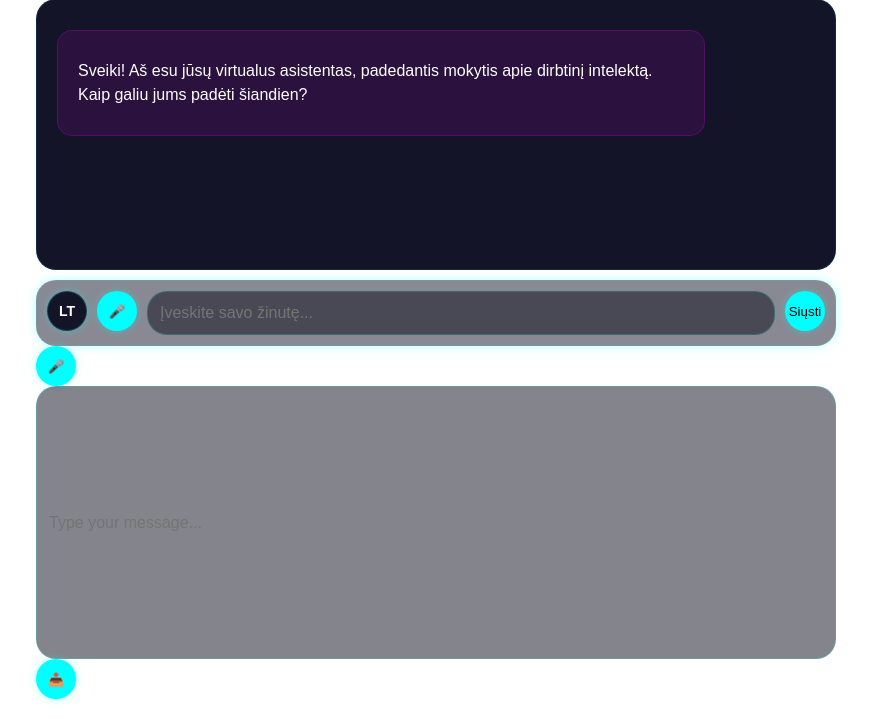
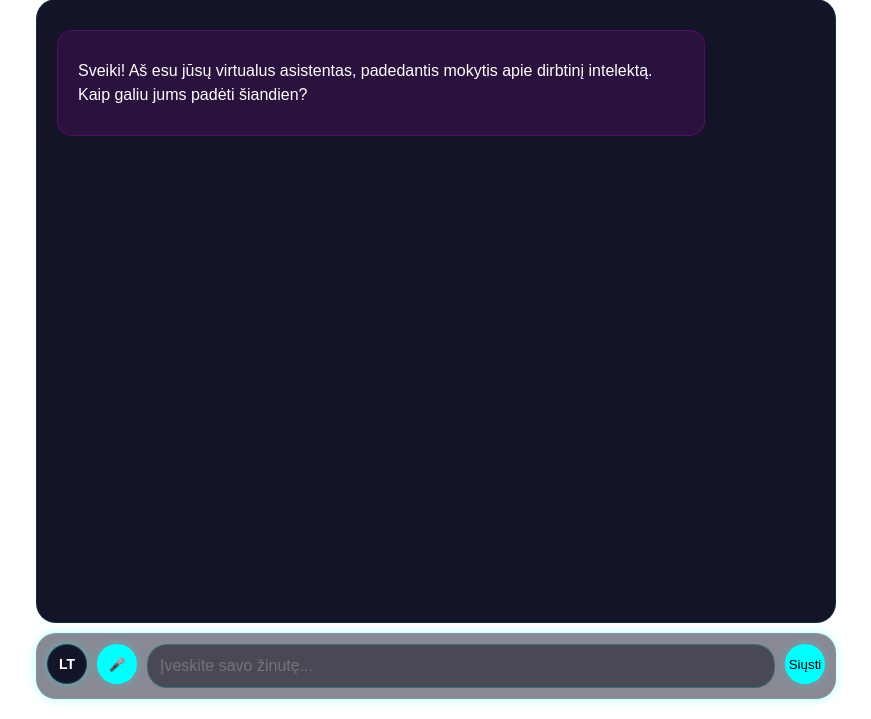
Before and after one commit to tikserziku/Visaginas360_AI_chat, a Flask app: page / in a window 1280 px wide. Shown: the part 81-800 px from the top of the page, without its empty margins (204-1075 px from the left). Run offline with Flask 2, Linux system fonts and the light colour scheme.

Commit message:
Update index.html

```diff
--- a/templates/index.html
+++ b/templates/index.html
@@ -27,16 +27,11 @@
 
     <main class="chat-container" role="main">
         <div id="chat-messages" role="log" aria-live="polite" aria-atomic="false"></div>
-        <div class="input-container">
+
+        <div class="input-container">  <!-- Только один блок input-container -->
             <button id="lang-toggle" class="input-button language-button" aria-label="Change language">
-                <span>LT</span>
-            </button>
-            <button id="voice-button" class="input-button">
-                <span>🎤</span>
-            </button>
-            <input type="text" id="message-input" placeholder="Type your message...">
-            <button id="send-button" class="input-button">📤</button>
-        </div>
+                <span>LT</span> </button>
+
             <button id="voice-button" class="input-button" aria-label="Start voice input">
                 <span aria-hidden="true">🎤</span>
             </button>
@@ -52,19 +47,10 @@
         </div>
     </main>
 
-    <div id="voice-modal"
-         class="modal"
-         role="dialog"
-         aria-label="Voice input"
-         aria-modal="true"
-         hidden>
+    <div id="voice-modal" class="modal" role="dialog" aria-label="Voice input" aria-modal="true" hidden>
         <div class="modal-content voice-compact">
             <button class="close" aria-label="Close voice input">×</button>
-            <button id="start-voice"
-                    class="voice-circle-button"
-                    role="button"
-                    aria-label="Start voice recording"
-                    aria-pressed="false">
+            <button id="start-voice" class="voice-circle-button" role="button" aria-label="Start voice recording" aria-pressed="false">
                 <span class="mic-icon" aria-hidden="true">🎤</span>
                 <span class="recording-indicator" aria-hidden="true"></span>
             </button>
@@ -72,10 +58,7 @@
         </div>
     </div>
 
-    <div id="loading-indicator"
-         role="alert"
-         aria-busy="true"
-         hidden>
+    <div id="loading-indicator" role="alert" aria-busy="true" hidden>
         <div class="spinner" aria-hidden="true"></div>
         <span>Processing...</span>
     </div>
```
